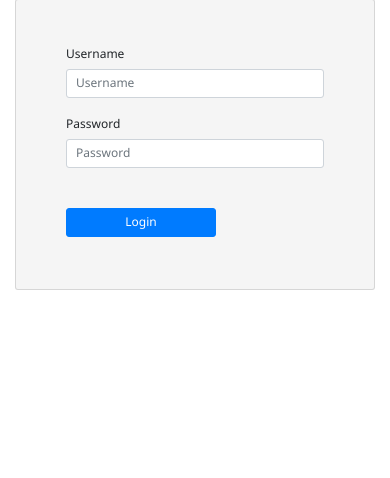
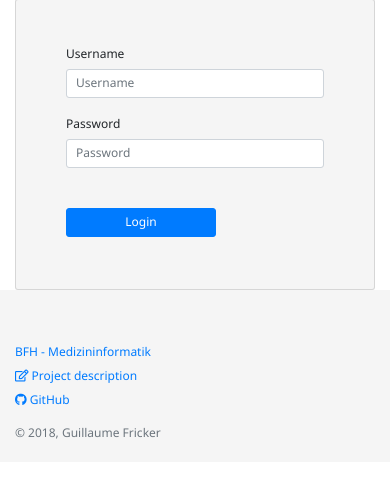
Before and after one commit to frickerg/BTX8054-WebProject, a PHP site: page /main.php in a window 390 px wide. Shown: the part 188-666 px from the top of the page. Run offline with PHP 8.4, Linux system fonts and the light colour scheme; some libraries are stand-ins or nearby versions.

Commit message:
Created new footer template

```diff
--- a/src/css/custom.css
+++ b/src/css/custom.css
@@ -138,3 +138,33 @@ body {
 	margin: 0 -15px;
     padding: 30px 0;
 }
+
+footer {
+    padding:20px 0;
+	background-color: #f5f5f5;
+}
+
+footer ul{
+    list-style-type: none;
+	line-height: 2rem;
+	margin: 0;
+}
+
+#footerLinks {
+	max-width: 800px;
+}
+
+.footer-copyright {
+	padding-top: 1rem;
+}
+
+#logoFooter {
+	height: 64px;
+    margin-top: 4px;
+}
+
+#logoBfh {
+	display: flex;
+	align-items: center;
+	flex-wrap: wrap;
+}
--- a/src/template/footer.php
+++ b/src/template/footer.php
@@ -1,2 +1,21 @@
+<footer>
+    <div class="container">
+		<div class="row" id="footerLinks">
+			<div id="logoBfh" class="col-sm-4 d-none d-sm-flex">
+				<img id="logoFooter" class="img-responsive" src="img/bfh.png" alt="BFH - Bern University Of Applied Sciences">
+			</div>
+			<div class="col-12 col-sm-8">
+		        <ul>
+		            <li><a href="https://www.ti.bfh.ch/en/bachelor/medical_informatics.html">BFH - Medizininformatik</a></li>
+		            <li><a href="https://www.benoist.ch/WebApps/exercises/recap.php"><i class="fab far fa-edit"></i>&nbsp;Project description</a></li>
+					<li><a href="https://github.com/frickerg/BTX8054-WebProject"><i class="fab fa-github"></i>&nbsp;GitHub</a></li>
+		        </ul>
+			</div>
+			<div class="col-12 col-sm-8 offset-sm-4">
+				<div class="footer-copyright text-muted">&copy; 2018, Guillaume Fricker</div>
+			</div>
+		</div>
+    </div>
+</footer>
 </body>
 </html>
```
Also changed, not shown: src/img/bfh.png (added).
